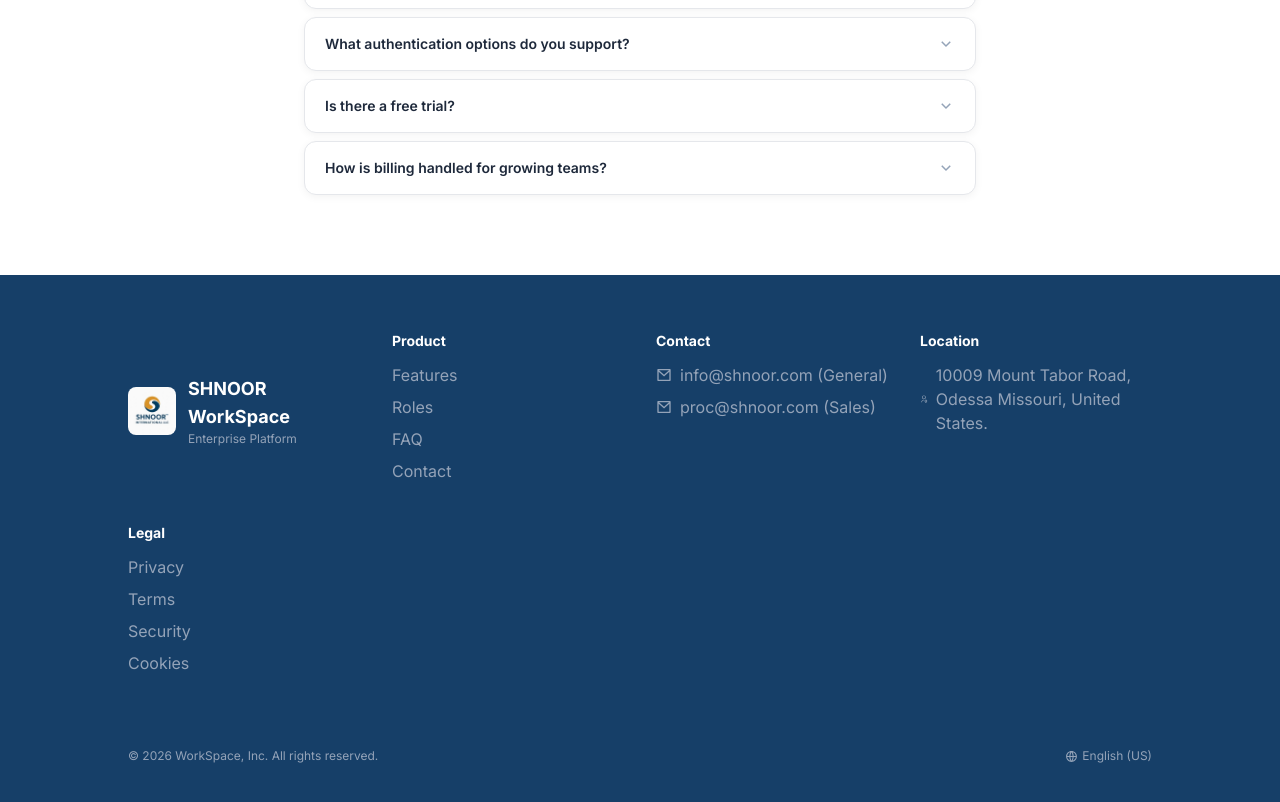
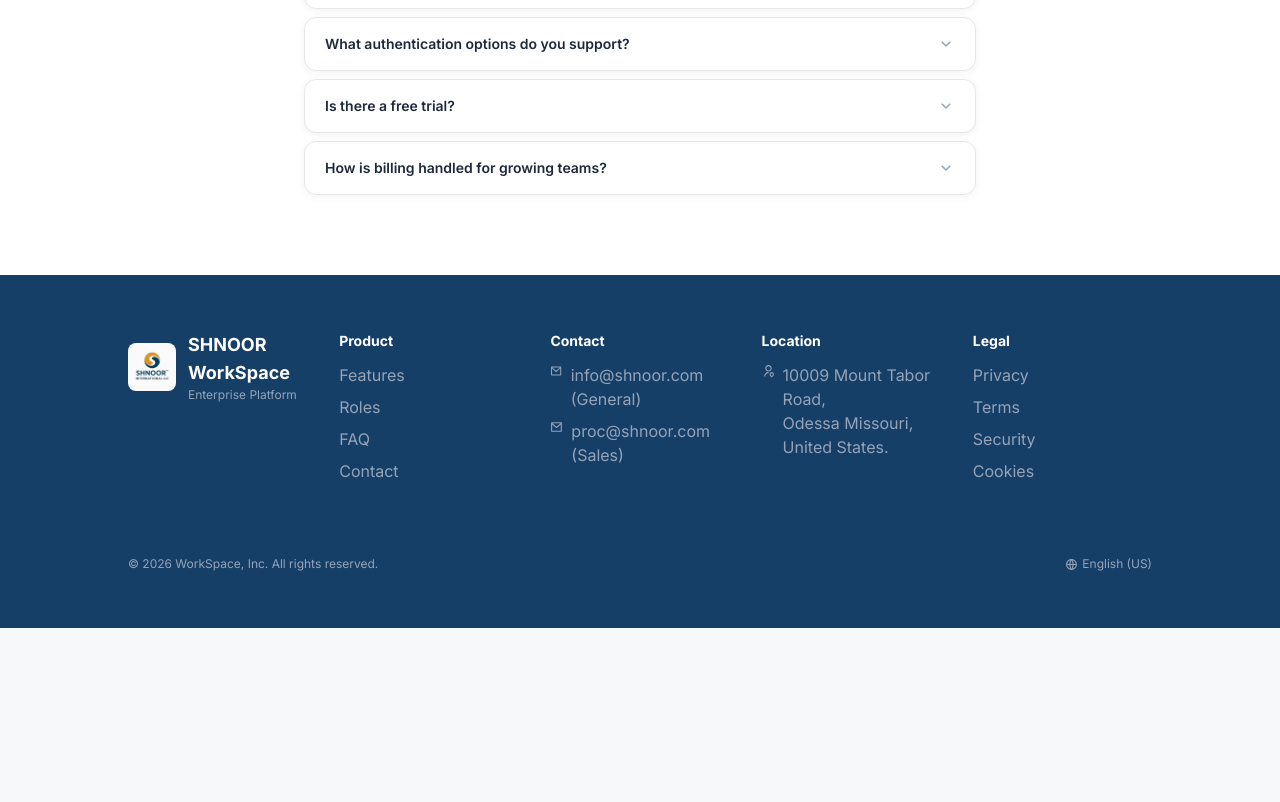
Before and after one commit to slikva/Workspace-SAAS, a React (Vite) app in the folder frontend/: page / in a window 1280 px wide. Shown: the part 2500-3302 px from the top of the page. After the commit the page ends 3128 px from the top, so only its background shows below. Built offline with nearby package versions, Linux system fonts and the light colour scheme.

Commit message:
Added mail at footer

```diff
--- a/frontend/src/pages/LandingPage.jsx
+++ b/frontend/src/pages/LandingPage.jsx
@@ -297,7 +297,8 @@ function Footer() {
   return (
     <footer id="contact" className="bg-[#163F68] text-slate-400 py-14 px-4">
       <div className="max-w-5xl mx-auto">
-        <div className="grid sm:grid-cols-2 md:grid-cols-4 gap-8 mb-10">
+       <div className="grid grid-cols-1 sm:grid-cols-2 lg:grid-cols-5 gap-8 mb-10 items-start">
+        <div className="flex flex-col">
          <div className="flex items-center gap-3">
             <img src="/shnoor_international_logo.jpeg"  alt="SHNOOR Logo" className="w-13 h-12 object-contain rounded-lg"
             />
@@ -312,7 +313,7 @@ function Footer() {
               </p>
             </div>
           </div>
-
+          </div>
             {[
               {
                 title: "Product",
@@ -339,7 +340,7 @@ function Footer() {
               {
                 title: "Location",
                 links: [
-                  { name: "10009 Mount Tabor Road, Odessa Missouri, United States.", href: "https://www.google.com/maps?cid=13238476657356605198&g_mp=CiVnb29nbGUubWFwcy5wbGFjZXMudjEuUGxhY2VzLkdldFBsYWNlEAMYASAF&hl=en&source=embed" },
+                  { name: "10009 Mount Tabor Road,\n Odessa Missouri,\n United States.", href: "https://www.google.com/maps?cid=13238476657356605198&g_mp=CiVnb29nbGUubWFwcy5wbGFjZXMudjEuUGxhY2VzLkdldFBsYWNlEAMYASAF&hl=en&source=embed" },
                 ],
               },
               { title: "Legal", links: [ { name: "Privacy", href: "https://www.shnoor.com/privacy-policy" }, { name: "Terms", href: "https://www.shnoor.com/terms-and-conditions" }, { name: "Security", href: "#" }, { name: "Cookies", href: "#" }, ], },
@@ -353,7 +354,8 @@ function Footer() {
                   <a
                     key={link.name}
                     href={link.href}
-                    className="flex items-center gap-2 text-semibold text-slate-400 hover:text-[#C99232] transition-colors mb-2"
+
+                    className="flex items-start gap-2 whitespace-pre-line text-semibold text-slate-400 hover:text-[#C99232] transition-colors mb-2"
                   >
                     {col.title === "Contact" && <RiMailLine />}
                      {col.title === "Location" && <RiUserLocationLine />}
```
Lines whose indentation alone changed are shown as unchanged.
